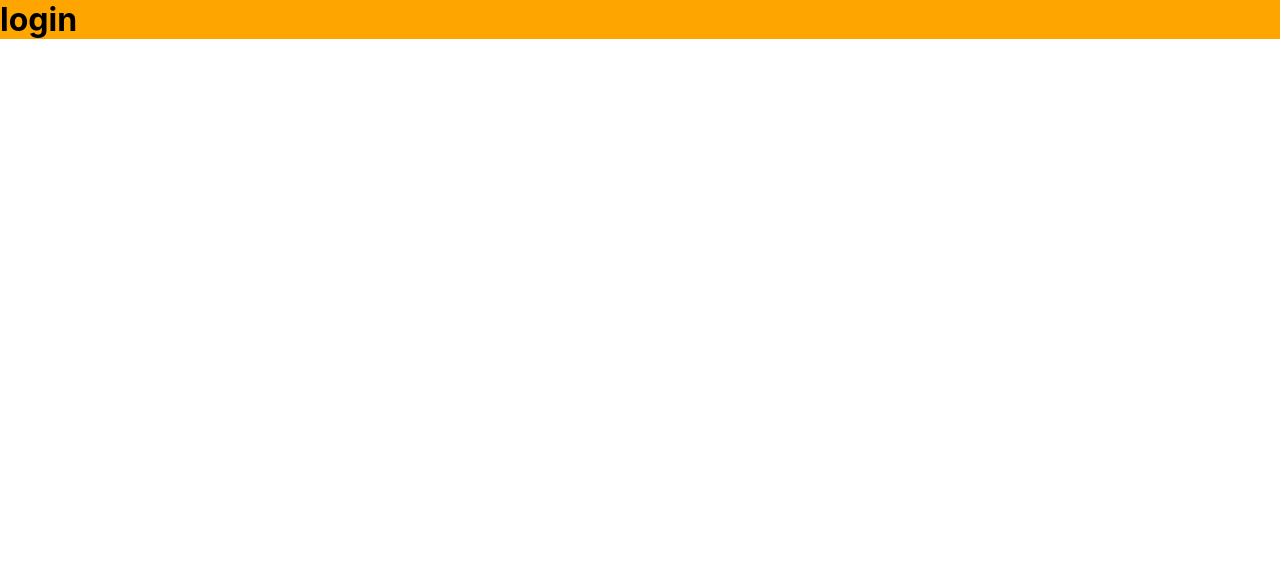
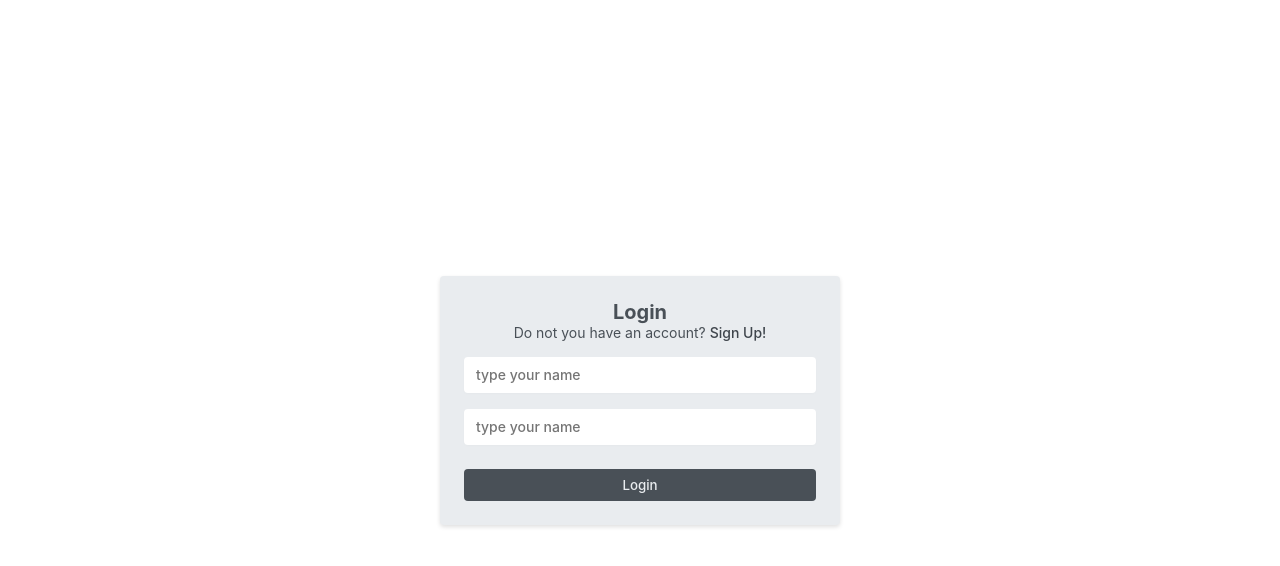
Before and after one commit to bryanmaraujo544/kanban-app, a React (Create React App) app: page /login in a window 1280 px wide. Shown: the top 566 px of the page. Built offline with nearby package versions, Linux system fonts and the light colour scheme.

Commit message:
chore: implementing the hook form in the register and login page

```diff
--- a/package.json
+++ b/package.json
@@ -16,6 +16,7 @@
     "react": "^17.0.2",
     "react-beautiful-dnd": "^13.1.0",
     "react-dom": "^17.0.2",
+    "react-hook-form": "^7.27.1",
     "react-icons": "^4.3.1",
     "react-router-dom": "^6.2.2",
     "react-scripts": "5.0.0",
--- a/src/pages/Home/index.tsx
+++ b/src/pages/Home/index.tsx
@@ -2,12 +2,10 @@ import { BoardContextProvider } from '../../contexts/BoardContext';
 import { Container } from './styles';
 import { Board } from '../../components/Board';
 
-export const Home = () => {
-  return (
+export const Home = () => (
   <BoardContextProvider>
     <Container>
       <Board />
     </Container>
   </BoardContextProvider>
 );
-};
--- a/src/pages/Login/index.tsx
+++ b/src/pages/Login/index.tsx
@@ -1,10 +1,47 @@
-import { Container } from './styles';
+/* eslint-disable react/jsx-props-no-spreading */
+import { SubmitHandler, useForm } from 'react-hook-form';
+import { Link } from 'react-router-dom';
+import { Container, FormContainer, InputGroup } from './styles';
+
+interface Inputs {
+  email: string;
+  password: string;
+}
 
 export const Login = () => {
-  console.log('oi');
+  const { register, handleSubmit } = useForm<Inputs>();
+
+  const onSubmit: SubmitHandler<Inputs> = (data) => {
+    console.log(data);
+  };
   return (
     <Container>
-      <h1>login</h1>
+      <FormContainer>
+        <header className="header">
+          <h2 className="title">Login</h2>
+          <p className="description">
+            Do not you have an account? <Link to="/register">Sign Up!</Link>
+          </p>
+        </header>
+        <form onSubmit={handleSubmit(onSubmit)}>
+          <InputGroup>
+            <input
+              type="text"
+              placeholder="type your name"
+              {...register('email')}
+            />
+          </InputGroup>
+          <InputGroup>
+            <input
+              type="text"
+              placeholder="type your name"
+              {...register('password')}
+            />
+          </InputGroup>
+
+          <button type="submit">Login</button>
+        </form>
+      </FormContainer>
     </Container>
   );
 };
--- a/src/pages/Login/styles.ts
+++ b/src/pages/Login/styles.ts
@@ -1,5 +1,80 @@
 import styled from 'styled-components';
 
 export const Container = styled.div`
-  background: orange;
+  height: 100vh;
+  width: 100%;
+  display: flex;
+  align-items: center;
+  justify-content: center;
 `;
+
+export const FormContainer = styled.div`
+  display: flex;
+  flex-direction: column;
+  align-items: center;
+  gap: 1.6rem;
+  width: 100%;
+  max-width: 40rem;
+  background: #e9ecef;
+  border-radius: 0.4rem;
+  padding: 2.4rem;
+  box-shadow: 0 0.2rem 0.4rem #00000020;
+
+  .header {
+    color: #495057;
+    text-align: center;
+
+    .title {
+      font-size: 2rem;
+    }
+
+    .description {
+      font-size: 1.4rem;
+
+      a {
+        color: #3f454c;
+        font-weight: 500;
+        text-decoration: none;
+      }
+    }
+  }
+
+  form {
+    display: flex;
+    flex-direction: column;
+    width: 100%;
+    gap: 1.6rem;
+
+    button {
+      border: 0;
+      height: 3.2rem;
+      background: #495057;
+      color: #e9ecef;
+      border-radius: 0.4rem;
+      font-weight: 500;
+      margin-top: 0.8rem;
+      transition: background 0.2s ease-in;
+
+      &:hover {
+        background: #212529;
+      }
+    }
+  }
+`;
+
+export const InputGroup = styled.div`
+  width: 100%;
+  display: flex;
+  flex-direction: column;
+
+  input {
+    border: none;
+    height: 3.6rem;
+    padding: 0 1.2rem;
+    border-radius: 0.4rem;
+    color: #6c757d;
+    box-shadow: 0 0.1rem 0.3rem #00000005;
+    font-size: 1.4rem;
+    font-weight: 500;
+  }
+`;
--- a/src/pages/Register/index.tsx
+++ b/src/pages/Register/index.tsx
@@ -1,7 +1,63 @@
-import { Container } from './styles';
+/* eslint-disable react/jsx-props-no-spreading */
+import { SubmitHandler, useForm } from 'react-hook-form';
+import { Link } from 'react-router-dom';
+import { Container, FormContainer, InputGroup } from './styles';
 
-export const Register = () => (
-  <Container>
-    <h1>Register</h1>
-  </Container>
-);
+interface Inputs {
+  name: string;
+  photoUrl: string;
+  email: string;
+  password: string;
+}
+
+export const Register = () => {
+  const { register, handleSubmit } = useForm<Inputs>();
+
+  const onSubmit: SubmitHandler<Inputs> = (data) => {
+    console.log(data);
+  };
+
+  return (
+    <Container>
+      <FormContainer>
+        <header className="header">
+          <h2 className="title">Register</h2>
+          <p className="description">
+            Already have an account? <Link to="/login">Sign In!</Link>
+          </p>
+        </header>
+        <form onSubmit={handleSubmit(onSubmit)}>
+          <InputGroup>
+            <input
+              type="text"
+              placeholder="Type your name"
+              {...register('name')}
+            />
+          </InputGroup>
+          <InputGroup>
+            <input
+              type="text"
+              placeholder="Enter Photo Image Url..."
+              {...register('photoUrl')}
+            />
+          </InputGroup>
+          <InputGroup>
+            <input
+              type="text"
+              placeholder="Enter an email..."
+              {...register('email')}
+            />
+          </InputGroup>
+          <InputGroup>
+            <input
+              type="text"
+              placeholder="Enter a password"
+              {...register('password')}
+            />
+          </InputGroup>
+          <button type="submit">Register</button>
+        </form>
+      </FormContainer>
+    </Container>
+  );
+};
--- a/src/pages/Register/styles.ts
+++ b/src/pages/Register/styles.ts
@@ -1,5 +1,80 @@
 import styled from 'styled-components';
 
 export const Container = styled.div`
-  background: lightpink;
+  height: 100vh;
+  width: 100%;
+  display: flex;
+  align-items: center;
+  justify-content: center;
 `;
+
+export const FormContainer = styled.div`
+  display: flex;
+  flex-direction: column;
+  align-items: center;
+  gap: 1.6rem;
+  width: 100%;
+  max-width: 40rem;
+  background: #e9ecef;
+  border-radius: 0.4rem;
+  padding: 2.4rem;
+  box-shadow: 0 0.2rem 0.4rem #00000020;
+
+  .header {
+    color: #495057;
+    text-align: center;
+
+    .title {
+      font-size: 2rem;
+    }
+
+    .description {
+      font-size: 1.4rem;
+
+      a {
+        color: #3f454c;
+        font-weight: 500;
+        text-decoration: none;
+      }
+    }
+  }
+
+  form {
+    display: flex;
+    flex-direction: column;
+    width: 100%;
+    gap: 1.6rem;
+
+    button {
+      border: 0;
+      height: 3.2rem;
+      background: #495057;
+      color: #e9ecef;
+      border-radius: 0.4rem;
+      font-weight: 500;
+      margin-top: 0.8rem;
+      transition: background 0.2s ease-in;
+
+      &:hover {
+        background: #212529;
+      }
+    }
+  }
+`;
+
+export const InputGroup = styled.div`
+  width: 100%;
+  display: flex;
+  flex-direction: column;
+
+  input {
+    border: none;
+    height: 3.6rem;
+    padding: 0 1.2rem;
+    border-radius: 0.4rem;
+    color: #6c757d;
+    box-shadow: 0 0.1rem 0.3rem #00000005;
+    font-size: 1.4rem;
+    font-weight: 500;
+  }
+`;
--- a/src/styles/global.ts
+++ b/src/styles/global.ts
@@ -20,6 +20,12 @@ const global = createGlobalStyle`
     cursor: pointer;
   }
 
+  input {
+    &:focus {
+      outline: .2rem solid #6C757D;
+    }
+  }
+
   :root {
     --toastify-color-error: #ef233c !important;
     --toastify-color-warning: #f9a620;
```
Also changed, not shown: 1 other file (tests, documents, lock files or other folders). Lines whose indentation alone changed are shown as unchanged.
